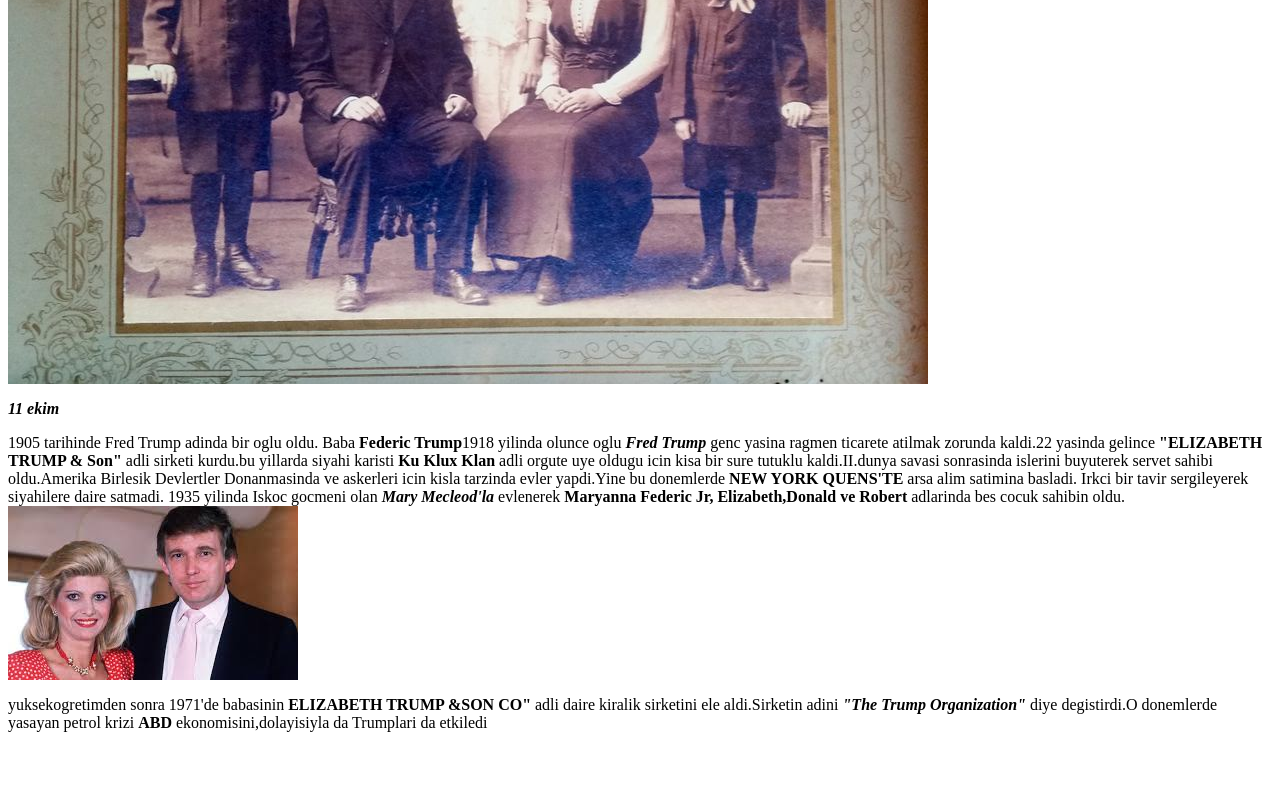
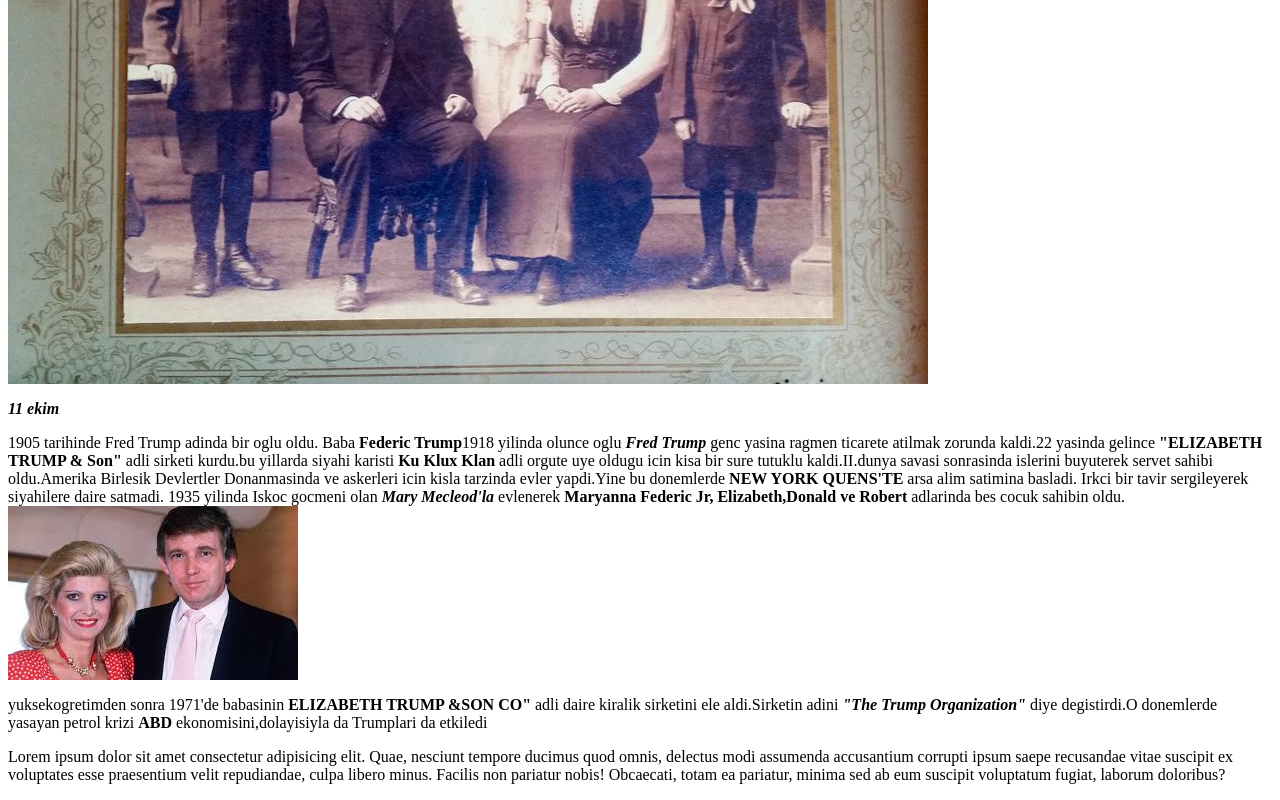
Before and after one commit to kafamarul350/deneme, a plain HTML site: page index.htm in a window 1280 px wide. Shown: the part 592-1392 px from the top of the page. Before the commit the page ends 1340 px from the top, so only its background shows below. Drawn offline with Linux system fonts and the light colour scheme.

Commit message:
Deneme text

```diff
--- a/index.htm
+++ b/index.htm
@@ -35,5 +35,7 @@
         sirketini ele aldi.Sirketin adini <strong><em>"The Trump Organization"</em></strong> diye degistirdi.O donemlerde
         yasayan petrol krizi <strong>ABD</strong> ekonomisini,dolayisiyla da Trumplari da etkiledi
     </p>
+
+    <p>Lorem ipsum dolor sit amet consectetur adipisicing elit. Quae, nesciunt tempore ducimus quod omnis, delectus modi assumenda accusantium corrupti ipsum saepe recusandae vitae suscipit ex voluptates esse praesentium velit repudiandae, culpa libero minus. Facilis non pariatur nobis! Obcaecati, totam ea pariatur, minima sed ab eum suscipit voluptatum fugiat, laborum doloribus?</p>
 </body>
 </html>
```
